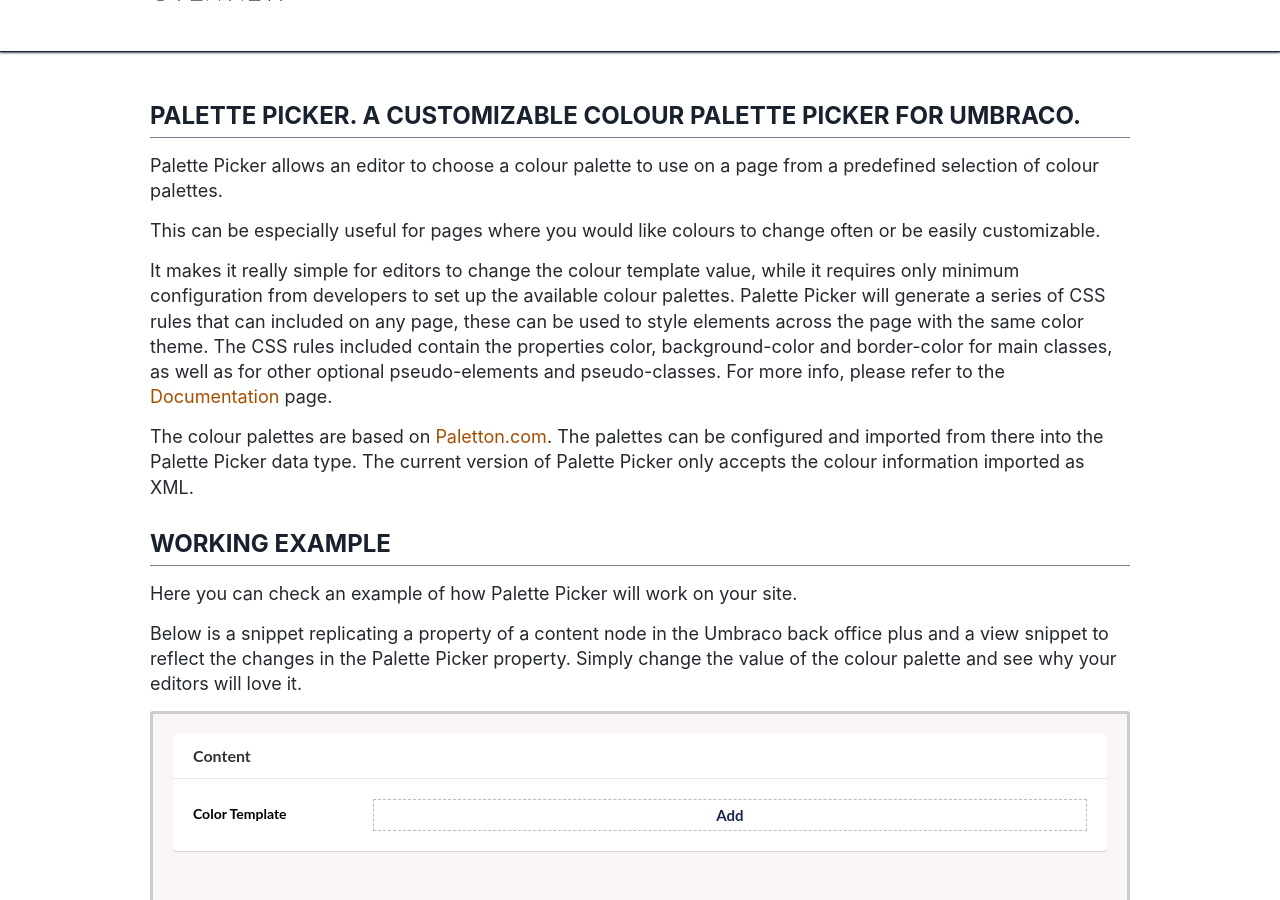
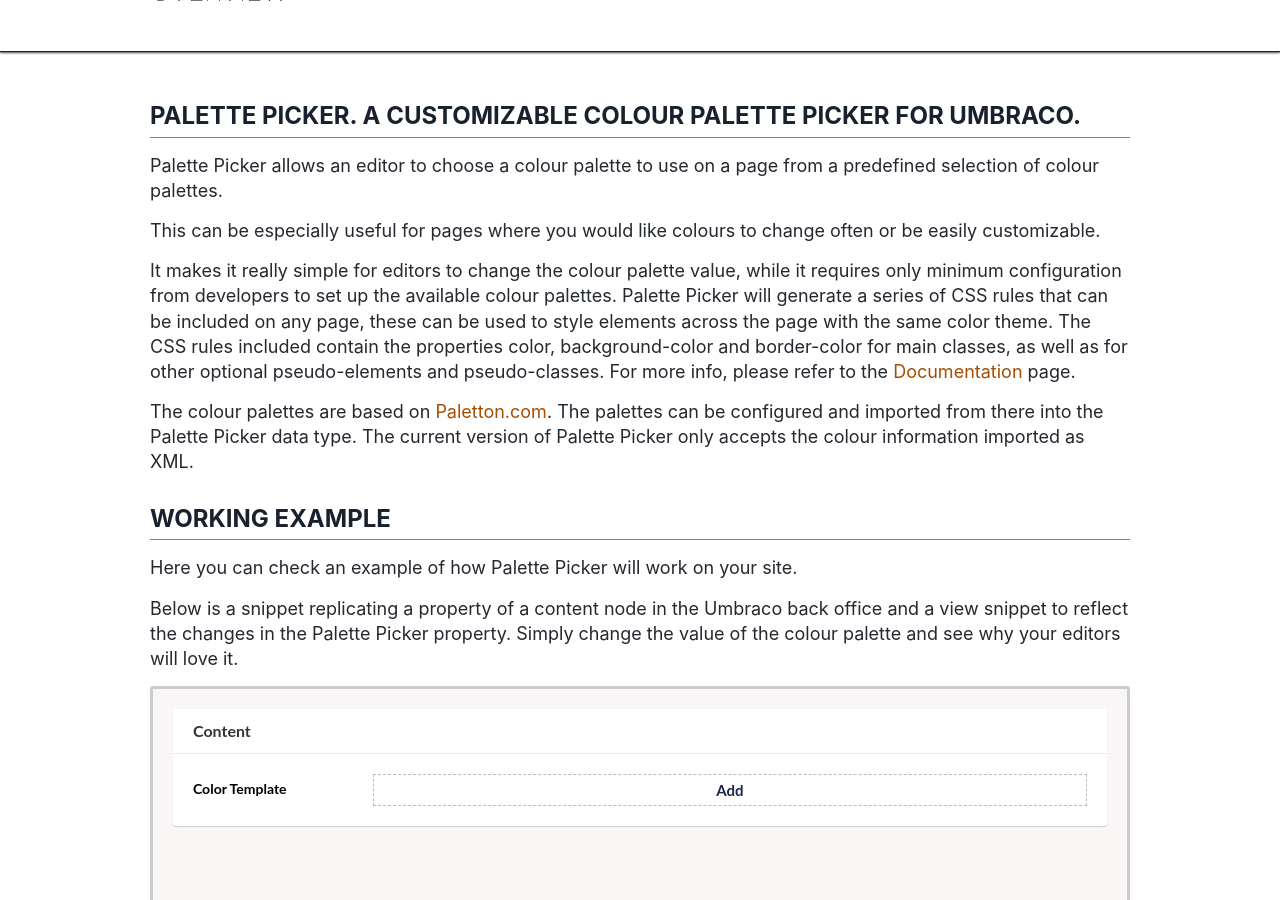
Before and after one commit to Vizioz/Paletton-Picker, a Jekyll site: the page built from docs/index.md, in a window 1280 px wide and 900 px high, scrolled down 193 px. Built offline with Jekyll 4.4.1, drawn with Linux system fonts in a browser that asks for light colours.

Commit message:
Fixes based on the content review :)

```diff
--- a/docs/index.md
+++ b/docs/index.md
@@ -11,7 +11,7 @@
 
 This can be especially useful for pages where you would like colours to change often or be easily customizable.
 
-It makes it really simple for editors to change the colour template value, while it requires only minimum configuration from developers to set up the available colour palettes. Palette Picker will generate a series of CSS rules that can included on any page, these can be used to style elements across the page with the same color theme. The CSS rules included contain the properties color, background-color and border-color for main classes, as well as for other optional pseudo-elements and pseudo-classes. For more info, please refer to the [Documentation]({{ site.baseurl }}/documentation) page.
+It makes it really simple for editors to change the colour palette value, while it requires only minimum configuration from developers to set up the available colour palettes. Palette Picker will generate a series of CSS rules that can be included on any page, these can be used to style elements across the page with the same color theme. The CSS rules included contain the properties color, background-color and border-color for main classes, as well as for other optional pseudo-elements and pseudo-classes. For more info, please refer to the [Documentation]({{ site.baseurl }}/documentation) page.
 
 The colour palettes are based on [Paletton.com](https://paletton.com/). The palettes can be configured and imported from there into the Palette Picker data type. The current version of Palette Picker only accepts the colour information imported as XML.
 
@@ -19,6 +19,6 @@
 
 Here you can check an example of how Palette Picker will work on your site.
 
-Below is a snippet replicating a property of a content node in the Umbraco back office plus and a view snippet to reflect the changes in the Palette Picker property. Simply change the value of the colour palette and see why your editors will love it.
+Below is a snippet replicating a property of a content node in the Umbraco back office and a view snippet to reflect the changes in the Palette Picker property. Simply change the value of the colour palette and see why your editors will love it.
 
 {% include example.html %}
```
